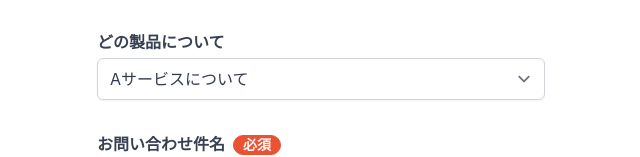
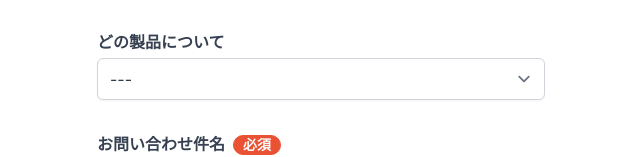
Before and after one commit to cherenkov/contact-form-demo, a React (Vite) app: page / in a window 1280 px wide. Shown: the part 868-1025 px from the top of the page, without its empty margins (319-959 px from the left). Built offline with nearby package versions, Linux system fonts and the light colour scheme.

Commit message:
どの製品についての選択肢にブランクなものを追加

```diff
--- a/src/components/contact/FormPage.tsx
+++ b/src/components/contact/FormPage.tsx
@@ -153,6 +153,7 @@ const FormPage = ({ handleNext }: Props) => {
               className="block w-full mt-1 rounded-md border-gray-300 shadow-sm focus:border-indigo-300 focus:ring focus:ring-indigo-200 focus:ring-opacity-50"
               {...register('whichProduct', {})}
             >
+              <option>---</option>
               <option>Aサービスについて</option>
               <option>Bサービスについて</option>
               <option>Cサービスについて</option>
```
